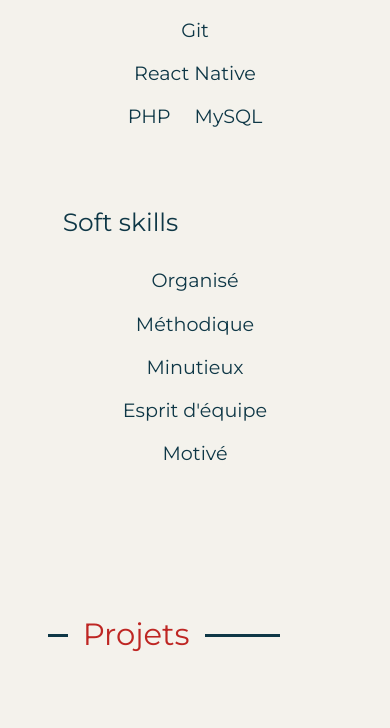
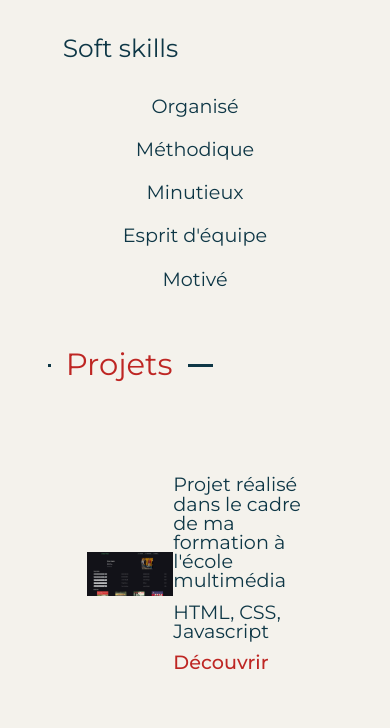
Before and after one commit to AnthonyBussi/new-portfolio, a plain HTML site: page index.html in a window 390 px wide. Shown: the part 1272-2000 px from the top of the page. Drawn offline with nearby package versions, Linux system fonts and the light colour scheme.

Commit message:
Correction responsive

```diff
--- a/style/global.scss
+++ b/style/global.scss
@@ -74,6 +74,10 @@
 section {
     padding: 48px;
     font-size: 1.2em;
+
+    @media (max-width: 1024px) {
+        padding-bottom: 0;
+    }
 }
 
 h2 {
@@ -95,6 +99,10 @@ h2 {
         @media (max-width: 750px) {
             width: 20px;
         }
+
+        @media (max-width: 500px) {
+            width: 3px;
+        }
     }
 
     &::after {
@@ -110,6 +118,14 @@ h2 {
         @media (max-width: 750px) {
             width: 75px;
         }
+
+        @media (max-width: 500px) {
+            width: 25px;
+        }
+    }
+
+    @media (max-width: 1024px) {
+        margin-top: 0;
     }
 }
 
--- a/style/index.scss
+++ b/style/index.scss
@@ -204,6 +204,7 @@ body {
 
             @media (max-width: 1024px) {
                 flex-direction: column;
+                padding-bottom: 0;
             }
         }
 
@@ -245,6 +246,13 @@ body {
                     align-items: center;
                     justify-content: space-around;
                     flex-wrap: wrap;
+                }
+
+
+                @media (max-width: 1024px) {
+                    .beginner {
+                        margin-bottom: 0;
+                    }
                 }
             }
 
```
Also changed, not shown: style/global.css, style/index.css, 2 other files.
